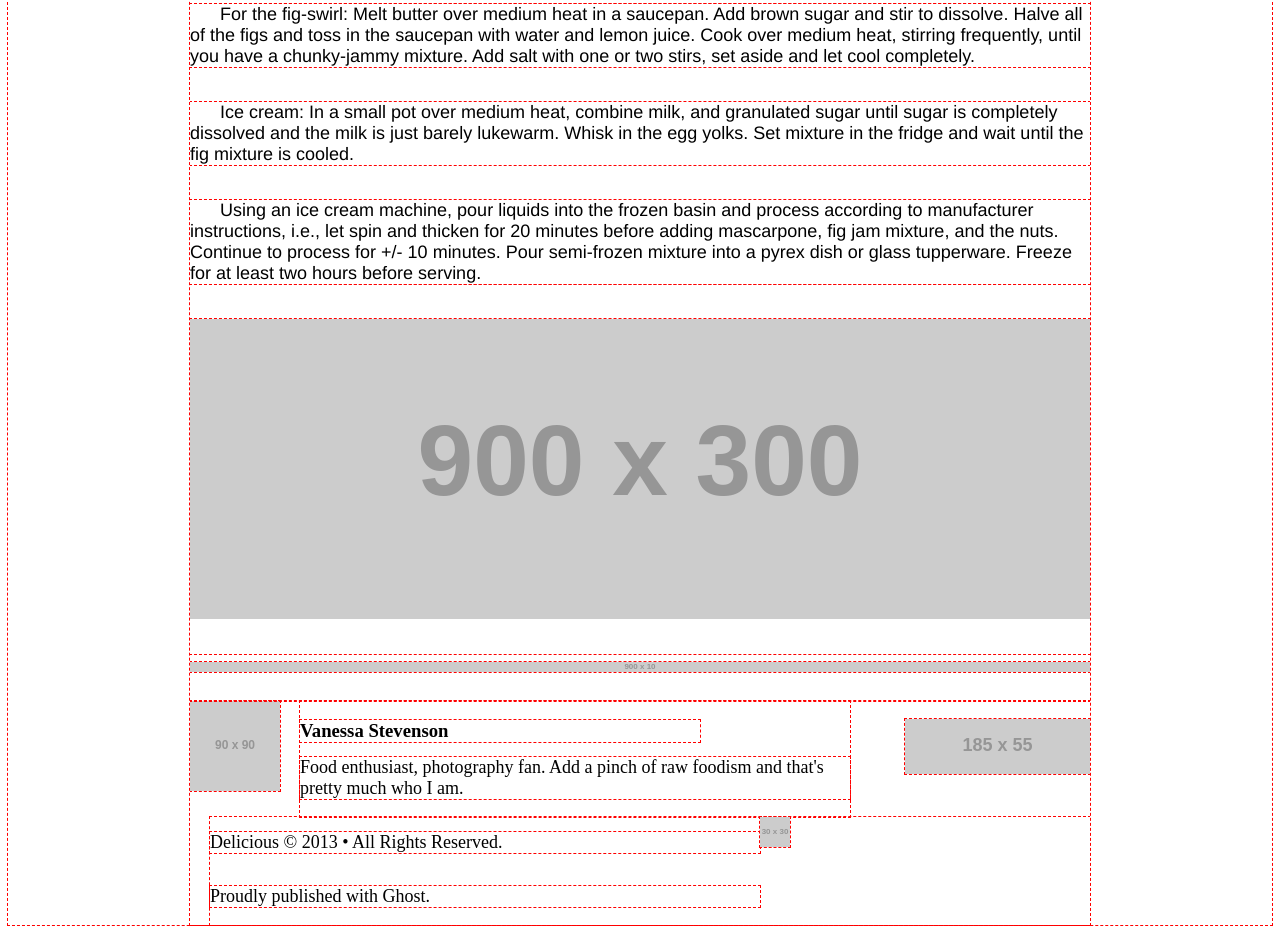
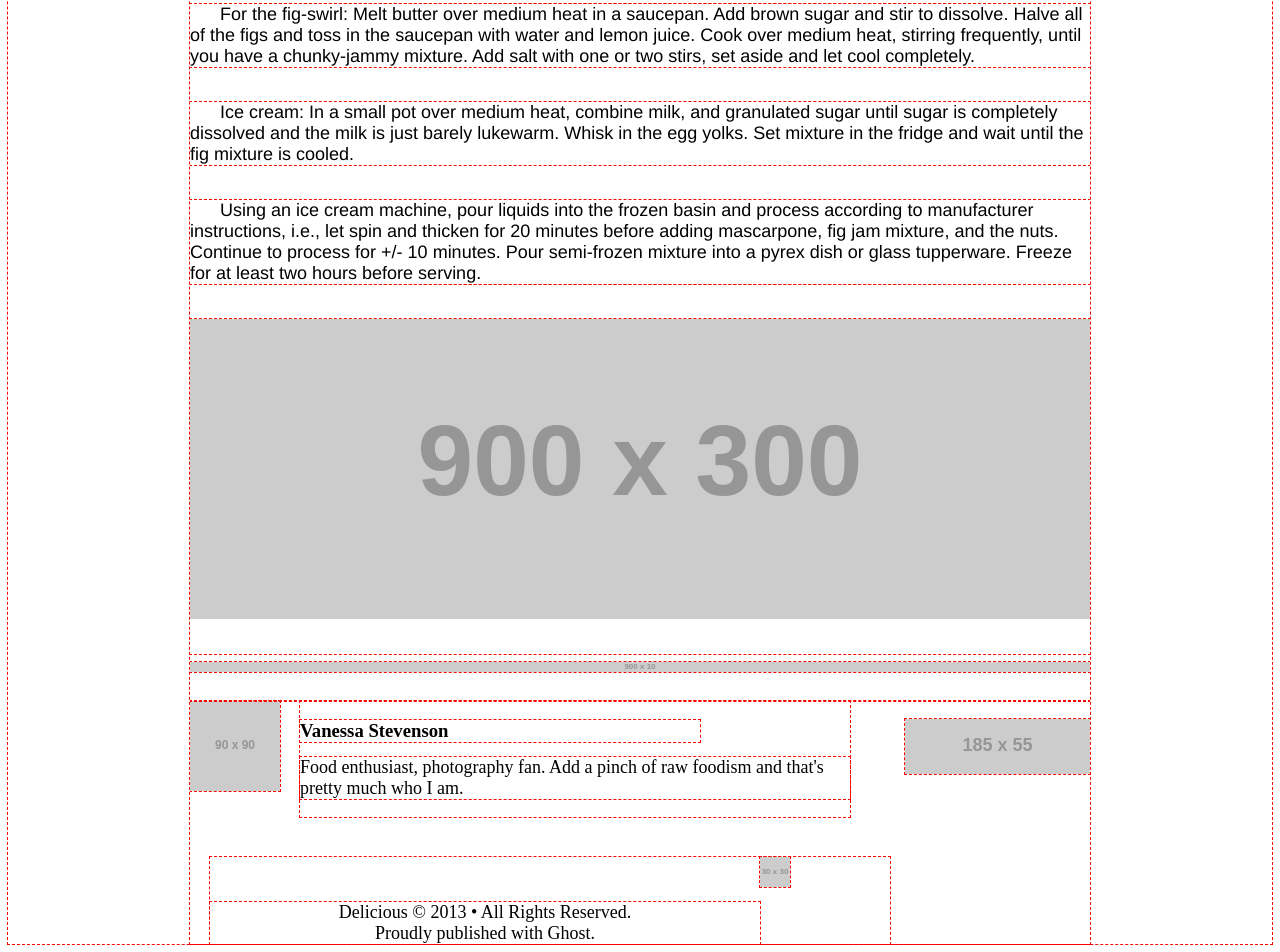
Before and after one commit to chandlerpuckett/chocolate-pizza, a plain HTML site: page index.html in a window 1280 px wide. Shown: the part 931-1883 px from the top of the page. Drawn offline with Linux system fonts and the light colour scheme; placeholder pictures from the web are drawn by us.

Commit message:
so close on the footer

```diff
--- a/index.html
+++ b/index.html
@@ -71,8 +71,9 @@
 
         <div>
           <img src="https://placehold.it/30x30/222" />
-          <p>Delicious © 2013 • All Rights Reserved.</p>
-          <p>Proudly published with Ghost.</p>
+          <p>Delicious © 2013 • All Rights Reserved.<br>
+            Proudly published with Ghost.
+          </p>
         </div>
 
       </footer>
--- a/style.css
+++ b/style.css
@@ -134,7 +134,6 @@ footer p {
   height: fit-content;
   float: left;
   font-size: 18px;
-  align-self: center;
 }
 
 footer > #share {
@@ -142,3 +141,20 @@ footer > #share {
   float: right;
   margin-top: 18px;
 }
+
+footer div:last-child {
+  display: block;
+  margin-top: 40px;
+  /* align-self: center; */
+}
+
+footer div:last-child > img {
+  margin-right: 100px;
+}
+
+footer div:last-child p {
+  text-align: center;
+  margin: 0px;
+  margin-top: 45px;
+  vertical-align: middle;
+}
```
